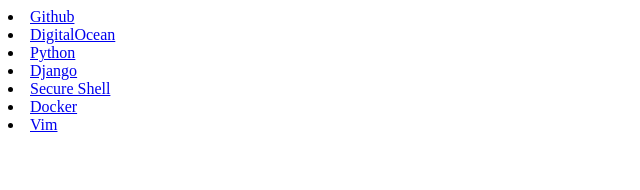
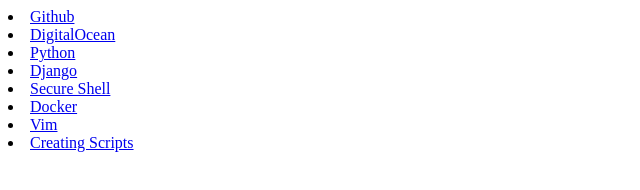
Before and after one commit to chabiorborys/blog, a plain HTML site: page tech.html in a window 1280 px wide. Shown: the whole page, without its empty margins (0-640 px from the left). Drawn offline with Linux system fonts and the light colour scheme.

Commit message:
Adding 'creating script' file with link in tech

```diff
--- a/tech.html
+++ b/tech.html
@@ -10,5 +10,6 @@
 	    <li><a href="/blog/secure_shell.html">Secure Shell</a></li>
 	    <li><a href="/blog/docker.html">Docker</a></li>
 	    <li><a href="/blog/vim.html">Vim</a></li>
+	    <li><a href="/blog/creating_scripts.html">Creating Scripts</a></li>
     </body>
 </html>
```
